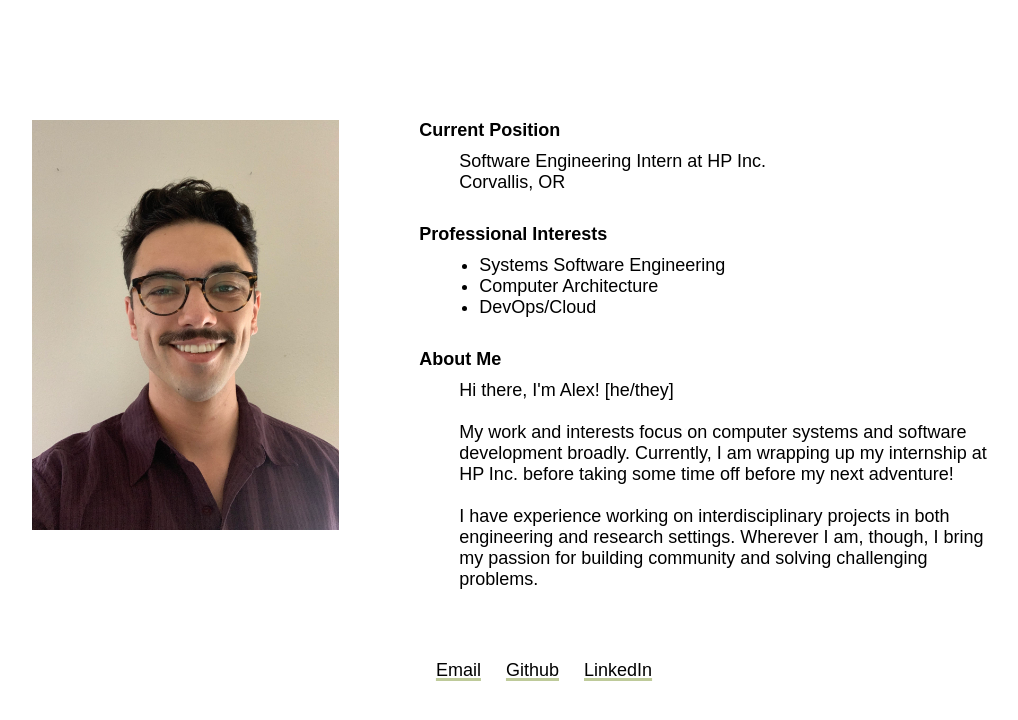
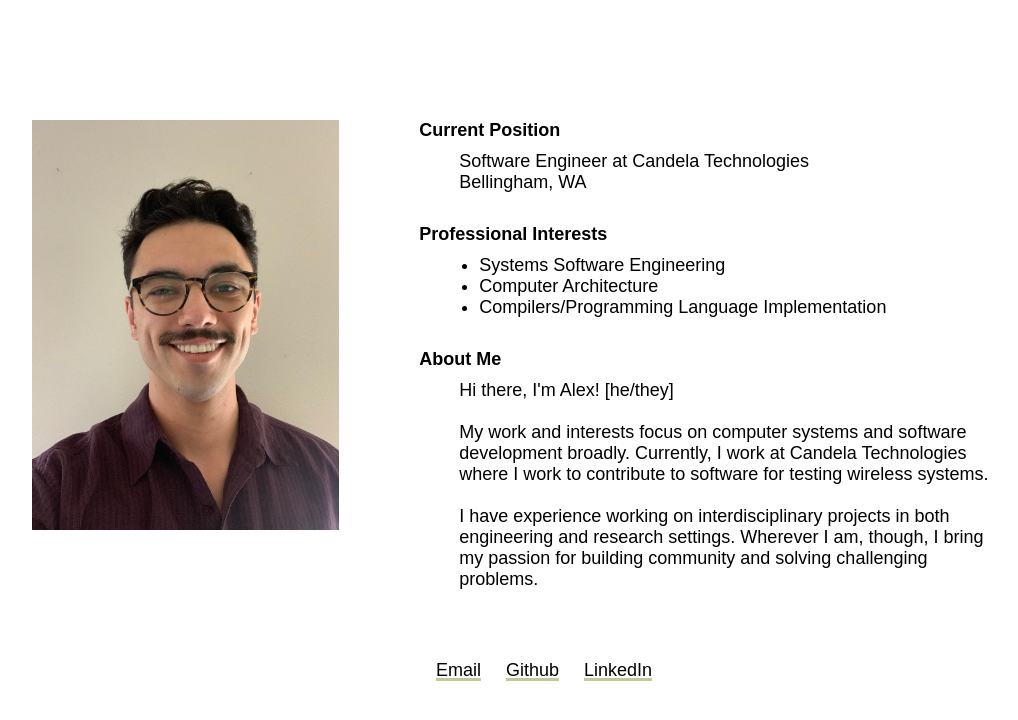
Before and after one commit to a-gavin/a-gavin.github.io, a plain HTML site: page index.html in a window 1280 px wide. Shown: the whole page, without its empty margins (96-1114 px from the left). Drawn offline with Linux system fonts and the light colour scheme; a web font is replaced by a local one.

Commit message:
Update index.html info

```diff
--- a/index.html
+++ b/index.html
@@ -34,15 +34,15 @@
             <div class="rightBox">
                 <strong>Current Position</strong>
                 <div id="about">
-                    Software Engineering Intern at HP Inc.<br>
-                    Corvallis, OR<br><br>
+                    Software Engineer at Candela Technologies<br>
+                    Bellingham, WA<br><br>
                 </div>
 
                 <strong>Professional Interests</strong> <br>
                 <ul id="research">
                     <li>Systems Software Engineering</li>
                     <li>Computer Architecture</li>
-                    <li>DevOps/Cloud</li>
+                    <li>Compilers/Programming Language Implementation</li>
                 </ul>
                 <br>
 
@@ -51,7 +51,7 @@
                     Hi there, I'm Alex! [he/they]
                     <br><br>
                     My work and interests focus on computer systems and software development broadly.
-                    Currently, I am wrapping up my internship at HP Inc. before taking some time off before my next adventure!
+                    Currently, I work at Candela Technologies where I work to contribute to software for testing wireless systems.
                     <br><br>
                     I have experience working on interdisciplinary projects in
                     both engineering and research settings. Wherever I am, though,
```
